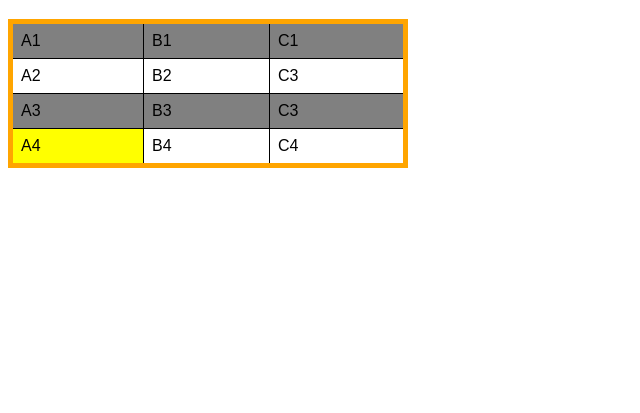
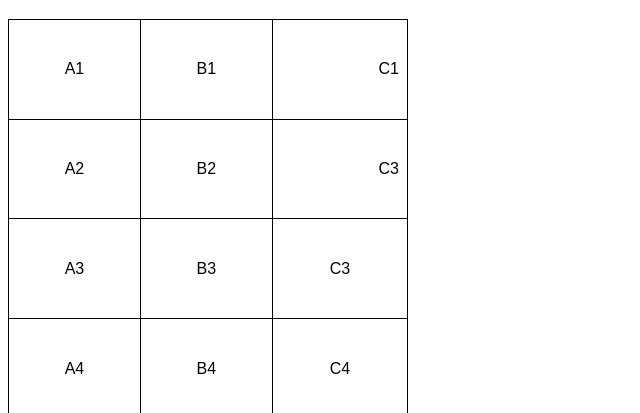
Before and after one commit to LukeGonzaga/HTML-CSS, a plain HTML site: page exercicios/ex023/tabela001.html in a window 1280 px wide. Shown: the part 61-474 px from the top of the page, without its empty margins (0-640 px from the left). Drawn offline with Linux system fonts and the light colour scheme.

Commit message:
att ex023

```diff
--- a/exercicios/ex023/tabela001.html
+++ b/exercicios/ex023/tabela001.html
@@ -11,19 +11,20 @@
         }
         table{
             width: 400px;
+            height: 400px;
             border-collapse: collapse; /* JUNTAR OU SEPARAR AS CÉLULAS */
-            border: 5px solid orange;
-        }
-        tr.linha {
-            background-color: grey;
+
         }
         td{
             border: 1px solid black;
             padding: 8px;
+            text-align: center;/*ALINHAMNETO HORIZONTAL*/
+            vertical-align: middle;/*ALINHAMNETO VERTICAL*/
         }
-        td.dado{
-            background-color: yellow;
+        .numero{
+            text-align: right;
         }
+
     </style>
 </head>
 <body>
@@ -37,23 +38,23 @@
     -->
 
     <table>
-        <tr class="linha"> <!--Primeira linha -->
+        <tr> <!--Primeira linha -->
             <td>A1</td>
             <td>B1</td>
-            <td>C1</td>
+            <td class="numero">C1</td>
         </tr>
         <tr >
             <td>A2</td>
             <td>B2</td>
-            <td>C3</td>
+            <td class="numero">C3</td>
         </tr>
-        <tr class="linha">
+        <tr>
             <td>A3</td>
             <td>B3</td>
             <td>C3</td>
         </tr>
         <tr>
-            <td class="dado">A4</td>
+            <td>A4</td>
             <td>B4</td>
             <td>C4</td>
         </tr>
```
